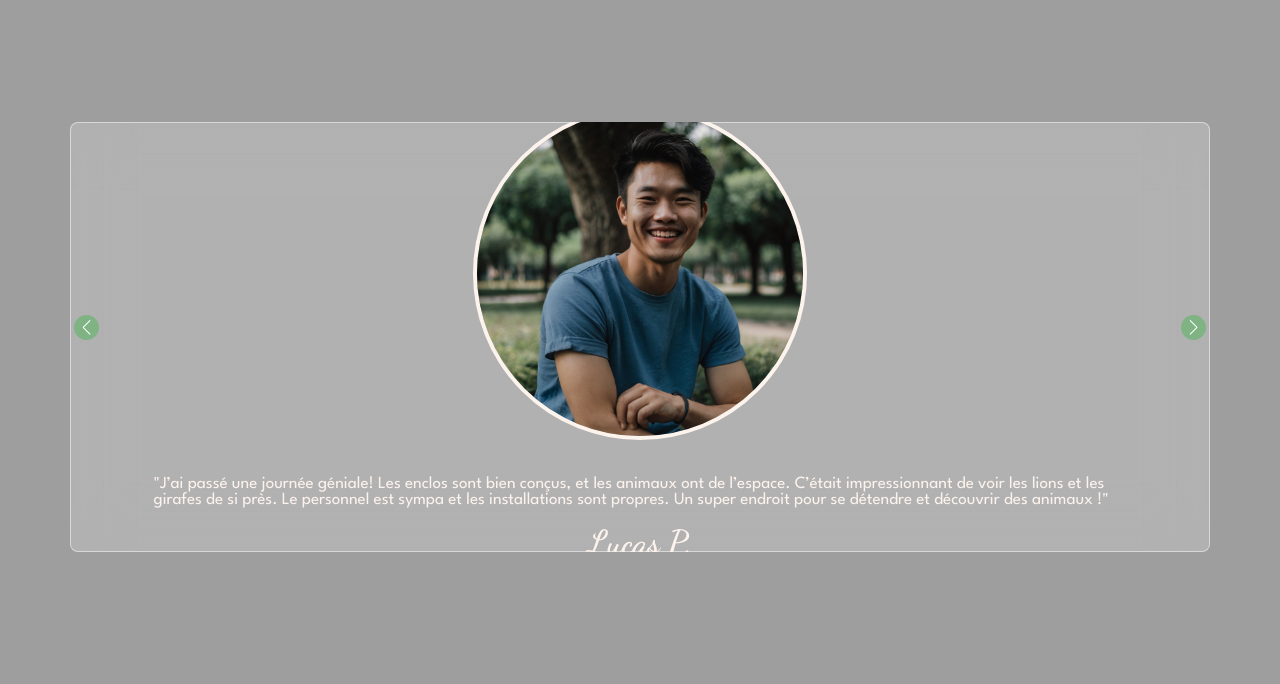
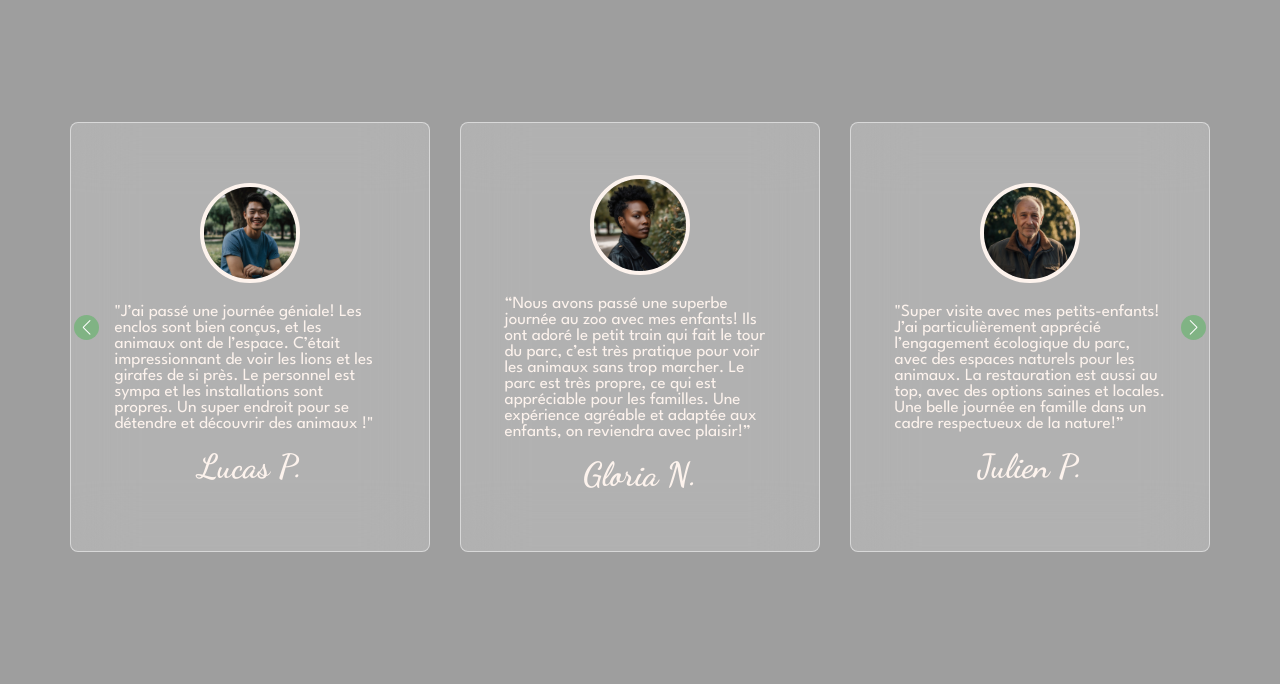
Before and after one commit to Julia934/arcadiazoo, a website: page index.html in a window 1280 px wide. Shown: the part 2760-3444 px from the top of the page. Drawn offline with nearby package versions, Linux system fonts and the light colour scheme; the site is published under a folder, as on GitHub Pages, so addresses that start at the root find nothing.

Commit message:
Mise à jour de index.html

```diff
--- a/index.html
+++ b/index.html
@@ -249,6 +249,6 @@
         </section>
     </footer>
     <script src="https://cdn.jsdelivr.net/npm/swiper@11/swiper-bundle.min.js"></script>
-    <script src="/script.js"></script>
+    <script src="./script.js" type="module"></script>
   </body>
 </html>
```
